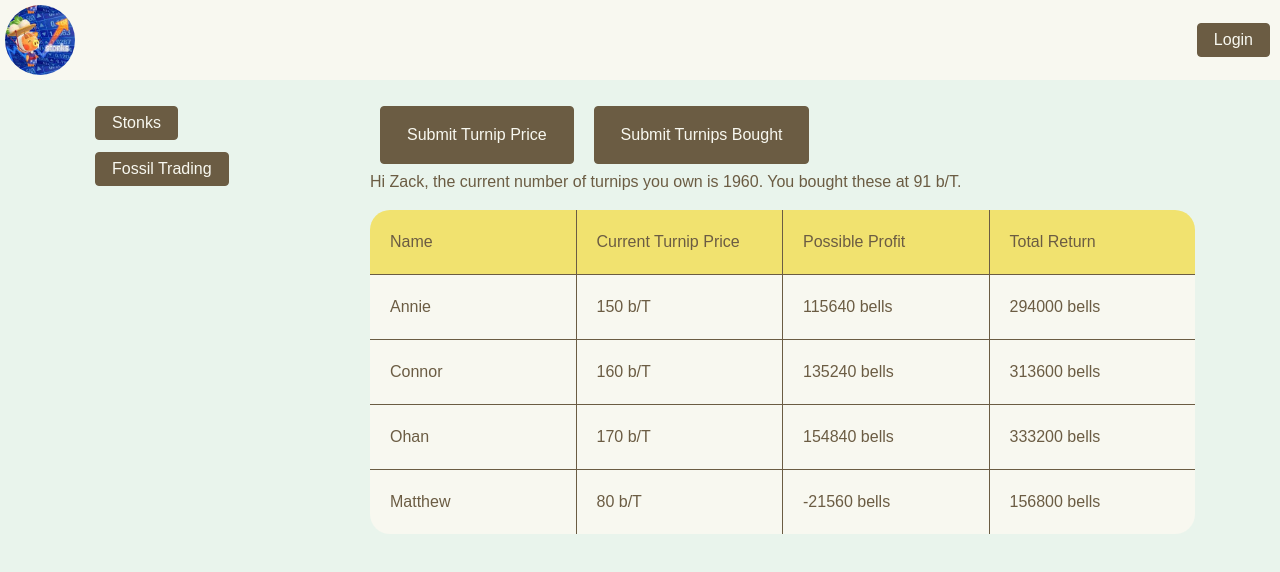
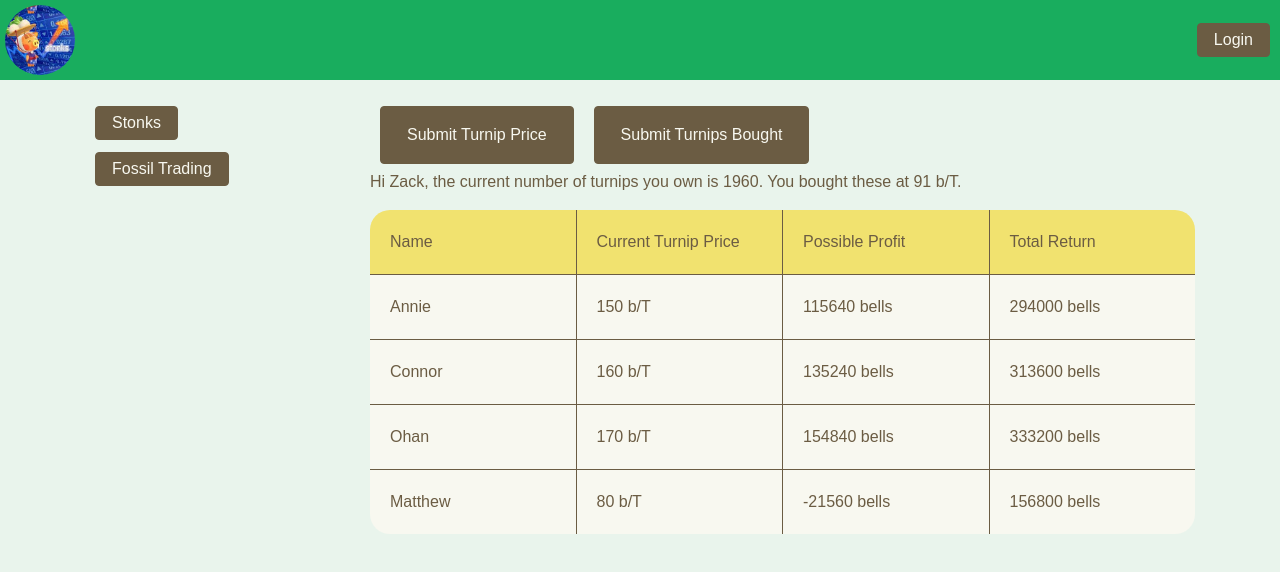
Before and after one commit to musdem/ac-stonks-and-fossils, an Angular app: page /stonks in a window 1280 px wide. Shown: the top 572 px of the page. Built offline with nearby package versions, Linux system fonts and the light colour scheme.

Commit message:
changed header coloru

```diff
--- a/src/app/dashboards/stonk-dashboard/stonk-dashboard.component.scss
+++ b/src/app/dashboards/stonk-dashboard/stonk-dashboard.component.scss
@@ -1,7 +1,7 @@
 @import '../../../assets/variables';
 
 .column-titles {
-  background-color: #f1e26f;
+  background-color: $ac-yellow;
   border-top-left-radius: 20px;
   border-top-right-radius: 20px;
   div {
--- a/src/app/header/header.component.scss
+++ b/src/app/header/header.component.scss
@@ -2,7 +2,7 @@
 
 header {
   display: flex;
-  background-color: $ac-light-brown;
+  background-color: $ac-green;
   min-height: 80px;
   margin-bottom: 20px;
 }
--- a/src/assets/_variables.scss
+++ b/src/assets/_variables.scss
@@ -3,6 +3,8 @@ $ac-light-brown: #f8f8f0;
 $ac-light-green: #e9f4ec;
 $ac-brown: #6b5c43;
 $ac-white: #fff;
+$ac-yellow: #f1e26f;
+$ac-green: #19ad5e;
 
 $main-background: $ac-light-brown;
 $main-text: $ac-brown;
```
